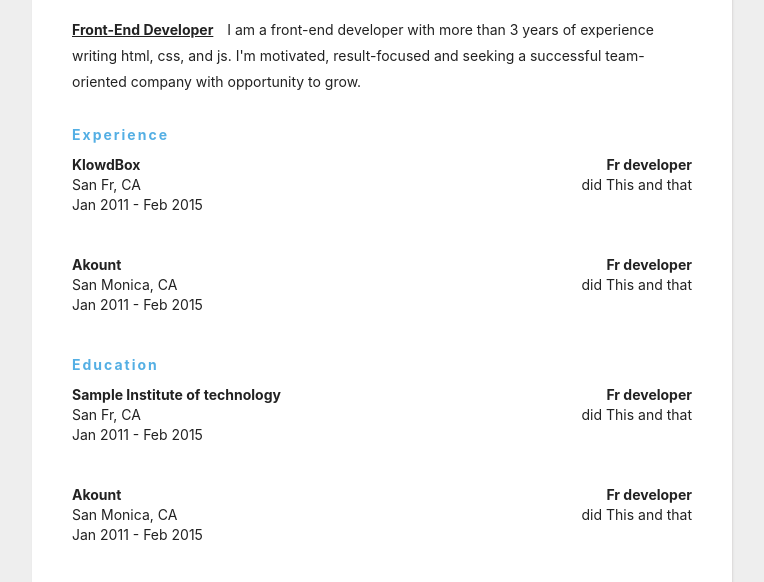
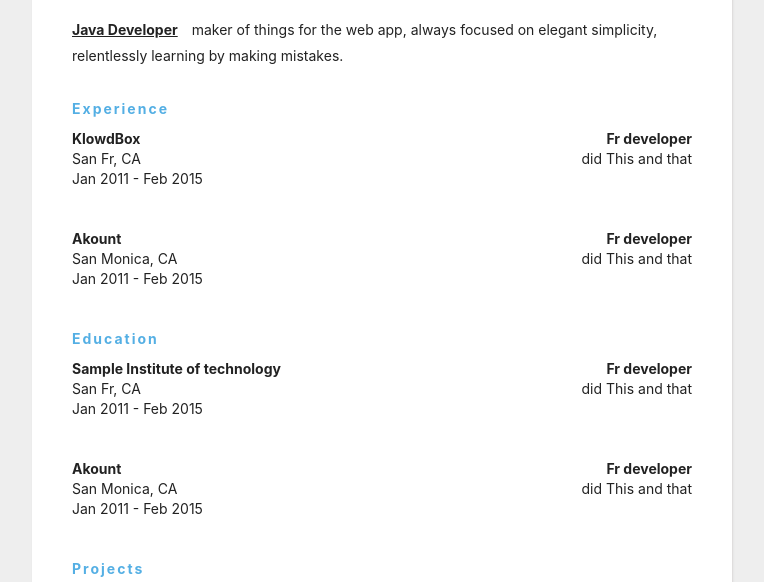
Before and after one commit to iugruty/resume, a plain HTML site: page index.html in a window 1280 px wide. Shown: the part 153-735 px from the top of the page, without its empty margins (258-1022 px from the left). Drawn offline with Linux system fonts and the light colour scheme.

Commit message:
update_resume

```diff
--- a/index.html
+++ b/index.html
@@ -24,10 +24,9 @@
         </div>
 
         <div class="about">
-            <span class="position">Front-End Developer </span>
+            <span class="position">Java Developer </span>
             <span class="desc">
-                I am a front-end developer with more than 3 years of experience writing html, css, and js. I'm
-                motivated, result-focused and seeking a successful team-oriented company with opportunity to grow.
+                maker of things for the web app, always focused on elegant simplicity, relentlessly learning by making mistakes.
             </span>
         </div>
     </div>
```
